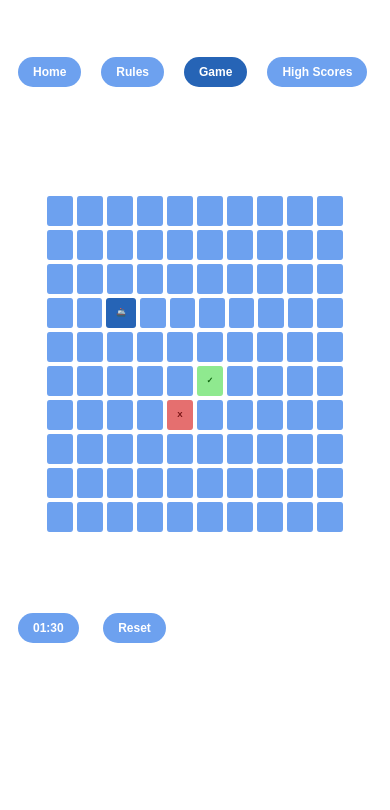
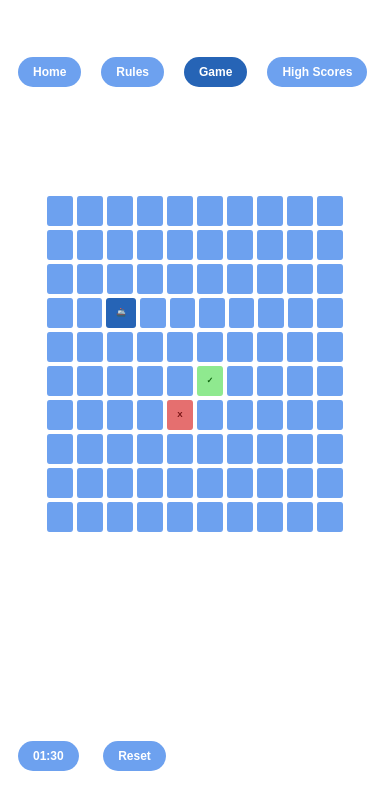
Before and after one commit to izzyli88/li.isab.github.io, a plain HTML site: page gamePage/index.html in a window 390 px wide. Drawn offline with Linux system fonts and the light colour scheme.

Commit message:
update timer reset mobile

```diff
--- a/gamePage/gamePage.css
+++ b/gamePage/gamePage.css
@@ -79,7 +79,7 @@
 
     #timerReset{
         position: absolute;
-        bottom: 13rem;
+        bottom: 5rem;
         justify-content: center;
     }
 }
```
